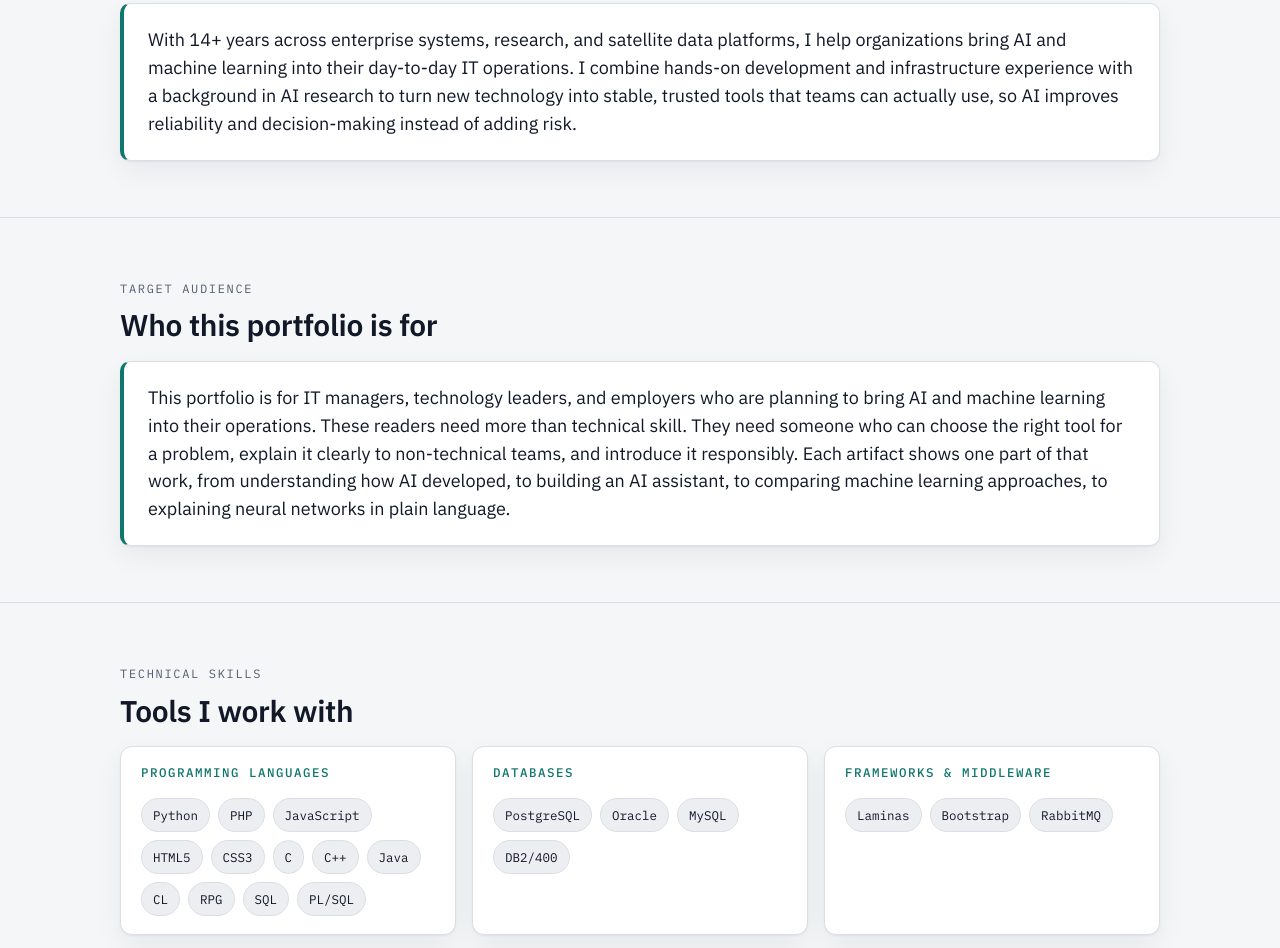
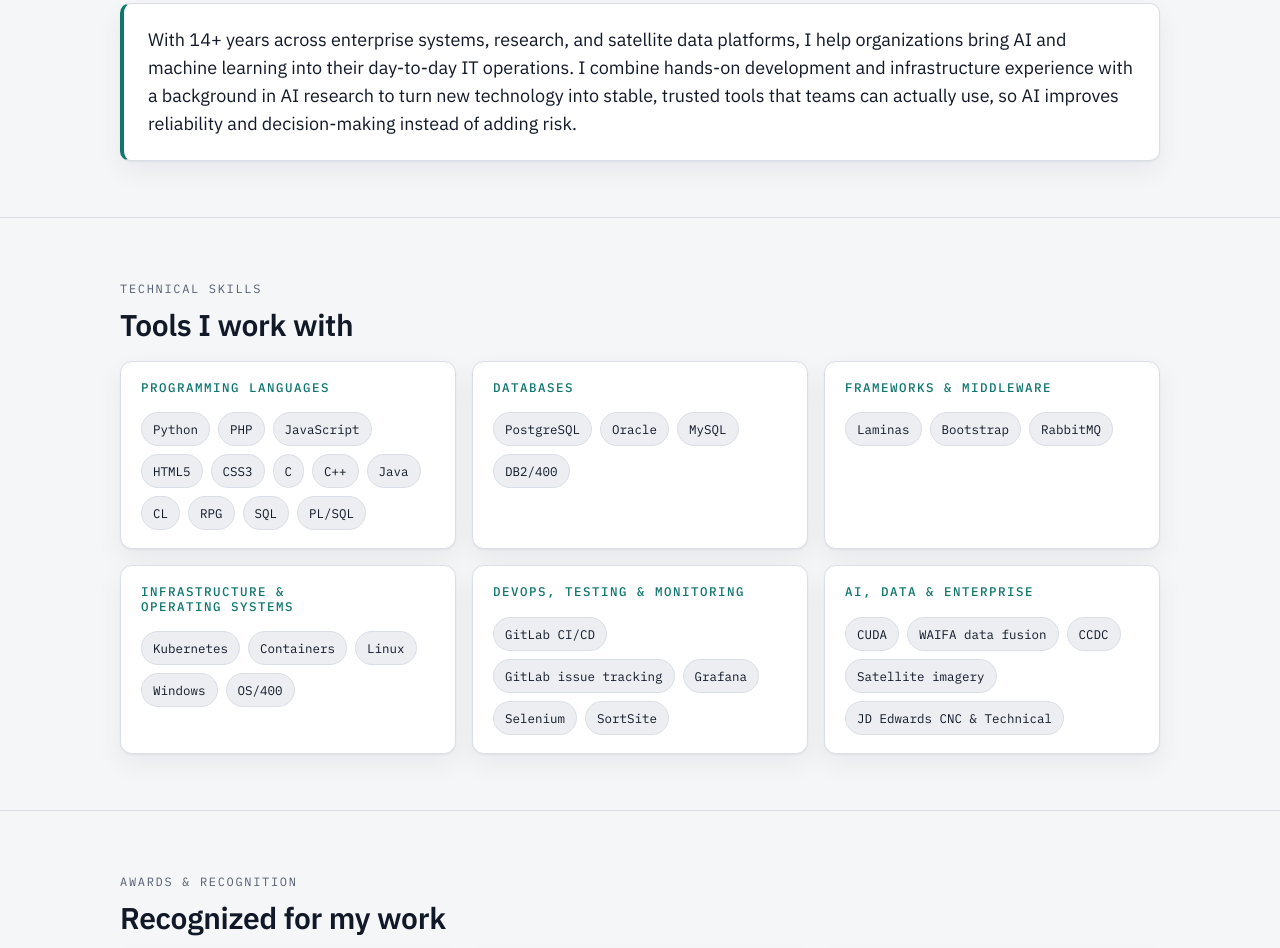
Before and after one commit to suneel89b/suneel89b.github.io, a plain HTML site: page index.html in a window 1280 px wide. Shown: the part 1241-2189 px from the top of the page. Drawn offline with Linux system fonts and the light colour scheme.

Commit message:
Remove Target Audience section from home page

```diff
--- a/index.html
+++ b/index.html
@@ -136,14 +136,6 @@
     </div>
   </section>
 
-  <section class="block" id="audience">
-    <div class="wrap">
-      <span class="label">Target Audience</span>
-      <h2>Who this portfolio is for</h2>
-      <p class="vp">This portfolio is for IT managers, technology leaders, and employers who are planning to bring AI and machine learning into their operations. These readers need more than technical skill. They need someone who can choose the right tool for a problem, explain it clearly to non-technical teams, and introduce it responsibly. Each artifact shows one part of that work, from understanding how AI developed, to building an AI assistant, to comparing machine learning approaches, to explaining neural networks in plain language.</p>
-    </div>
-  </section>
-
   <section class="block" id="skills">
     <div class="wrap">
       <span class="label">Technical Skills</span>
```
